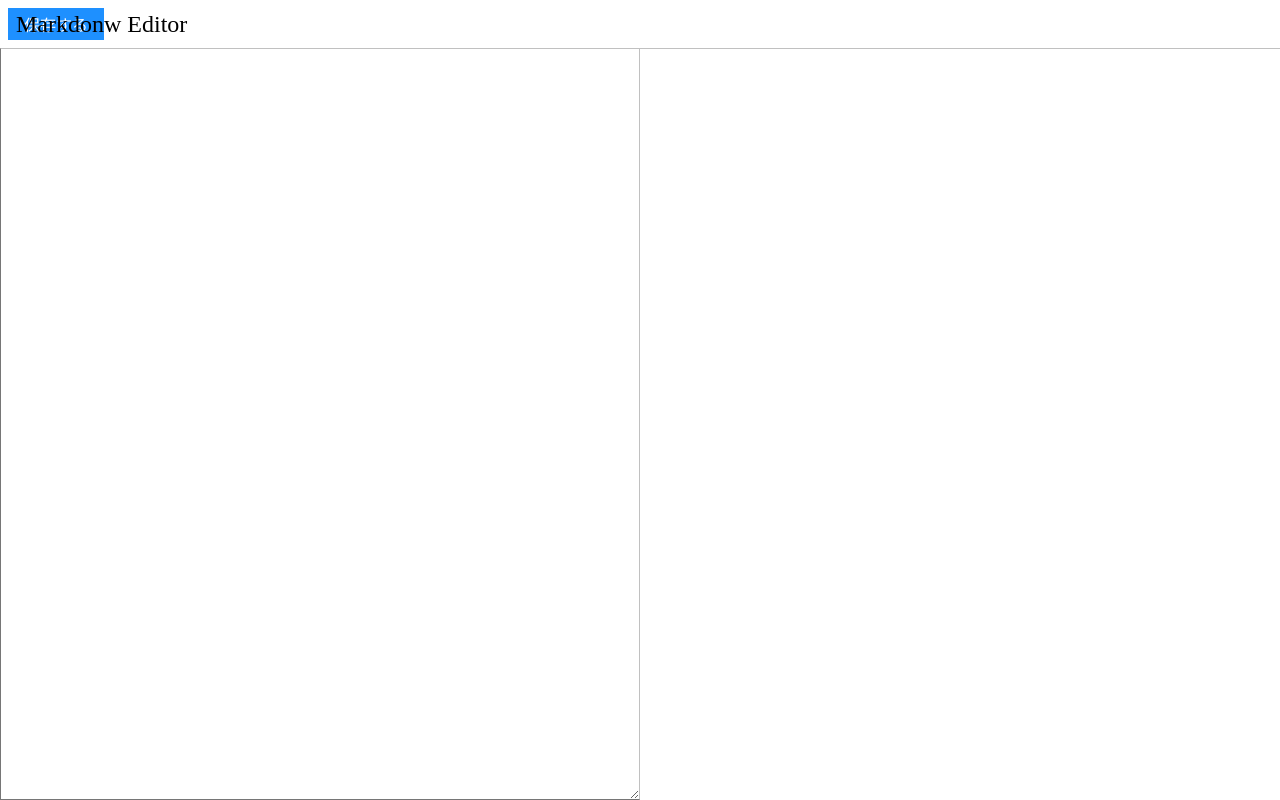
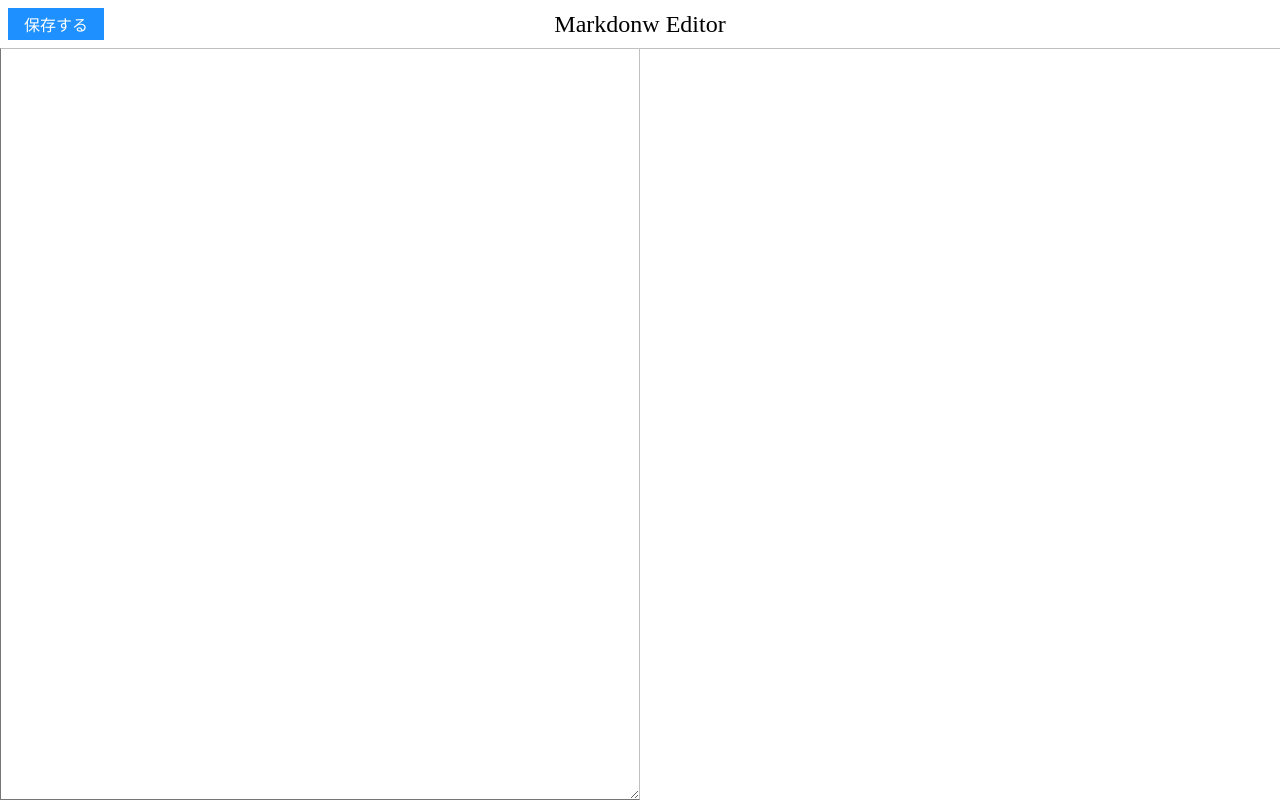
Before and after one commit to akasataikisiti/markdown-editor, a React (Vite) app: page / in a window 1280 px wide. Built offline with nearby package versions, Linux system fonts and the light colour scheme.

Commit message:
fix header styles

```diff
--- a/src/pages/editor.tsx
+++ b/src/pages/editor.tsx
@@ -5,8 +5,11 @@ import { putMemo } from "../indexeddb/memos";
 import { Button } from "../components/button";
 
 const Header = styled.header`
+  align-content: center;
+  display: flex;
   font-size: 1.5rem;
   height: 2rem;
+  justify-content: center;
   left: 0;
   line-height: 2rem;
   padding: 0.5rem 1rem;
```
